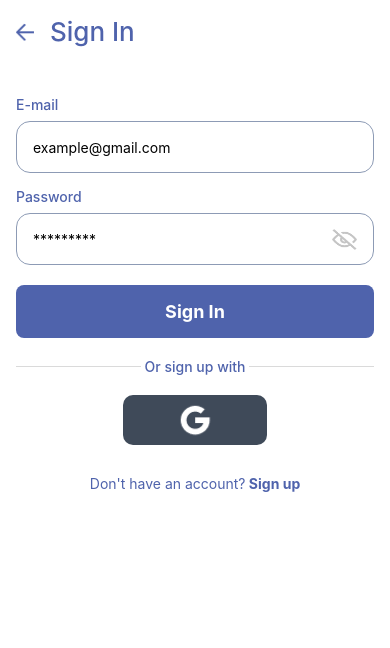
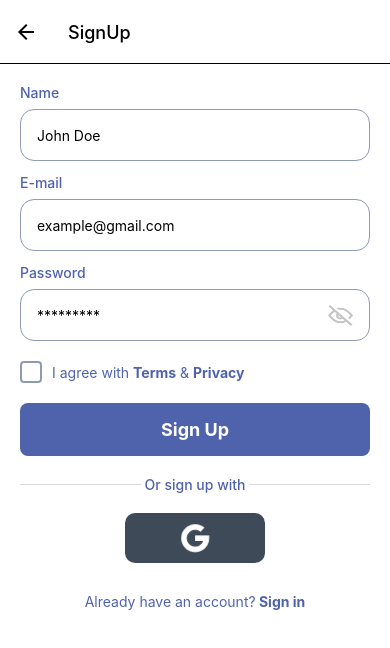
Before and after one commit to AbellasJuan/Market-React, a React Native app: screen /SignUp in a window 390 px wide. Shown: the top 648 px of the page. Built offline with nearby package versions, Linux system fonts and the light colour scheme.

Commit message:
feat/navigation-signIn-signUp

```diff
--- /dev/null
+++ b/App.js
@@ -0,0 +1,30 @@
+import { NavigationContainer } from '@react-navigation/native';
+import { createNativeStackNavigator } from '@react-navigation/native-stack';
+import React from 'react';
+import SignIn from './src/screens/auth/SignIn';
+import SignUp from './src/screens/auth/SignUp';
+import Splash from './src/screens/auth/Splash';
+import { colors } from './src/utils/colors';
+
+const Stack = createNativeStackNavigator();
+
+function App() {
+
+  const whiteTheme = {
+    colors: {
+      background: colors.white,
+    }
+  };
+
+  return (
+    <NavigationContainer theme={whiteTheme}>
+      <Stack.Navigator>
+        <Stack.Screen name="Splash" component={Splash} />
+        <Stack.Screen name="SignIn" component={SignIn} />
+        <Stack.Screen name="SignUp" component={SignUp} />
+      </Stack.Navigator>
+    </NavigationContainer>
+  );
+}
+
+export default App;
--- a/App.tsx
+++ /dev/null
@@ -1,17 +0,0 @@
-import React from 'react';
-import { ScrollView } from 'react-native';
-import SignIn from './src/screens/auth/SignIn';
-import { colors } from './src/utils/colors';
-
-function App(): JSX.Element {
-
-  return (
-    <ScrollView style={{padding: 16, backgroundColor: colors.white}}>
-      {/* <Splash /> */}
-      {/* <SignUp /> */}
-      <SignIn/>
-    </ScrollView>
-  );
-};
-
-export default App;
--- a/package.json
+++ b/package.json
@@ -11,8 +11,12 @@
   },
   "dependencies": {
     "@react-native-google-signin/google-signin": "^10.0.1",
+    "@react-navigation/native": "^6.1.8",
+    "@react-navigation/native-stack": "^6.9.14",
     "react": "18.2.0",
-    "react-native": "0.72.4"
+    "react-native": "0.72.4",
+    "react-native-safe-area-context": "^4.7.2",
+    "react-native-screens": "^3.25.0"
   },
   "devDependencies": {
     "@babel/core": "^7.20.0",
--- a/src/screens/auth/SignIn/index.js
+++ b/src/screens/auth/SignIn/index.js
@@ -1,22 +1,16 @@
 import React, { useState } from "react"
 import { Text, View } from "react-native"
-import AuthHeader from "../../../components/AuthHeader"
 import Button from "../../../components/Button"
 import GoogleLogin from "../../../components/GoogleLogin"
 import Input from "../../../components/Input"
 import Separator from "../../../components/Separator"
 import { styles } from "./styles"
 
-const SignIn = () => {
+const SignIn = ({navigation}) => {
   const [checked, setChecked] = useState(false);
-
-  const onSignIn = () => {
-    console.log('hey');
-  };
 
   return (
     <View style={styles.container}>
-        <AuthHeader title="Sign In" />
 
         <View style={styles.inputContainer}>
           <Input label="E-mail" placeholder="example@gmail.com"/>
@@ -31,7 +25,7 @@ const SignIn = () => {
 
         <Text style={styles.loginText}>
           Don't have an account?
-          <Text activeOpacity={0.6} onPress={onSignIn} style={styles.loginTextBold}> Sign up</Text>
+          <Text activeOpacity={0.6} onPress={() => navigation.navigate("SignUp")} style={styles.loginTextBold}> Sign up</Text>
         </Text>
     </View>
   )
--- a/src/screens/auth/SignIn/styles.js
+++ b/src/screens/auth/SignIn/styles.js
@@ -4,10 +4,11 @@ import { colors } from "../../../utils/colors";
 export const styles = StyleSheet.create({
   container: {
     minHeight: '100%',
+    padding: 20,
   },
   inputContainer:{
     gap: 15,
-    marginTop: 80,
+    marginTop: 0,
   },
   agreeRow:{
     marginTop: 20,
--- a/src/screens/auth/SignUp/index.js
+++ b/src/screens/auth/SignUp/index.js
@@ -1,6 +1,5 @@
 import React, { useState } from "react"
 import { Text, View } from "react-native"
-import AuthHeader from "../../../components/AuthHeader"
 import Button from "../../../components/Button"
 import Checkbox from "../../../components/Checkbox"
 import GoogleLogin from "../../../components/GoogleLogin"
@@ -8,17 +7,11 @@ import Input from "../../../components/Input"
 import Separator from "../../../components/Separator"
 import { styles } from "./styles"
 
-const SignUp = () => {
+const SignUp = ({navigation}) => {
   const [checked, setChecked] = useState(false);
-
-  const onSignIn = () => {
-    console.log('hey');
-  };
 
   return (
     <View style={styles.container}>
-        <AuthHeader title="Sign Up" />
-
         <View style={styles.inputContainer}>
           <Input label="Name" placeholder="John Doe"/>
           <Input label="E-mail" placeholder="example@gmail.com"/>
@@ -38,7 +31,7 @@ const SignUp = () => {
 
         <Text style={styles.loginText}>
           Already have an account?
-          <Text activeOpacity={0.6} onPress={onSignIn} style={styles.loginTextBold}> Sign in</Text>
+          <Text onPress={() => navigation.navigate("SignUp")} style={styles.loginTextBold}> Sign in</Text>
         </Text>
     </View>
   )
--- a/src/screens/auth/SignUp/styles.js
+++ b/src/screens/auth/SignUp/styles.js
@@ -3,11 +3,12 @@ import { colors } from "../../../utils/colors";
 
 export const styles = StyleSheet.create({
   container: {
+    padding: 20,
     minHeight: '100%',
   },
   inputContainer:{
-    gap: 15,
-    marginTop: 70,
+    gap: 13,
+    marginTop: 0,
   },
   agreeRow:{
     marginTop: 20,
--- a/src/screens/auth/Splash/index.js
+++ b/src/screens/auth/Splash/index.js
@@ -3,7 +3,8 @@ import { Image, Pressable, Text, View } from "react-native";
 import Button from "../../../components/Button";
 import { styles } from "./styles";
 
-const Splash = () => {
+const Splash = ({navigation}) => {
+  console.log("NAVIGATION:" , navigation)
   return(
     <View style={styles.container}>
       <Image resizeMode='contain' style={styles.image} source={require('../../../assets/splash_image.png')} />
@@ -12,9 +13,9 @@ const Splash = () => {
         <Text style={styles.innerTitle}>all you need</Text>
         <Text style={styles.title}>here!</Text>
       </View>
-      <Button title="Sign Up"/>
+      <Button title="Sign Up" onPress={() => navigation.navigate("SignUp")}/>
       <Pressable hitSlop={2} >
-        <Text style={styles.footerText}>Sign in</Text>
+        <Text onPress={() => {navigation.navigate("SignIn")}} style={styles.footerText}>Sign in</Text>
       </Pressable>
     </View>
   );
--- a/src/screens/auth/Splash/styles.js
+++ b/src/screens/auth/Splash/styles.js
@@ -3,7 +3,7 @@ import { colors } from '../../../utils/colors';
 
 export const styles = StyleSheet.create({
   container: {
-    backgroundColor: colors.white,
+    padding: 20,
     height: '100%',
     display: 'flex',
     flexDirection: 'column',
```
Also changed, not shown: 1 other file (tests, documents, lock files or other folders).
